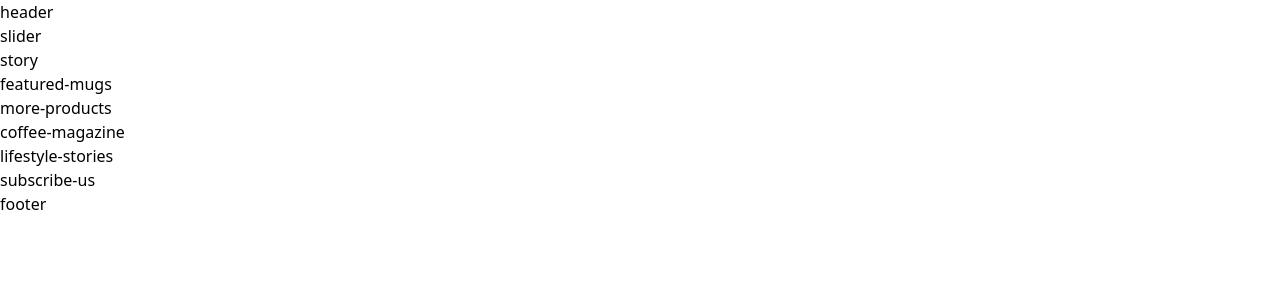
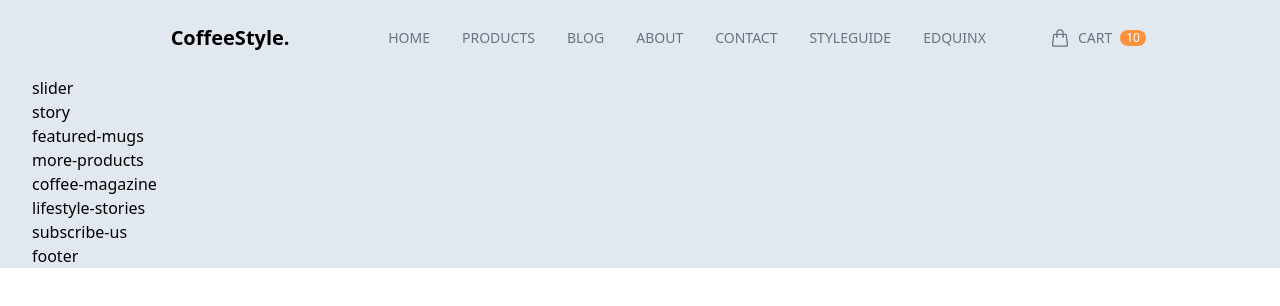
Before and after one commit to EdQuinx/TailwindProject, a website: page public/index.html in a window 1280 px wide. Drawn offline with Linux system fonts and the light colour scheme.

Commit message:
add header

```diff
--- a/public/index.html
+++ b/public/index.html
@@ -4,12 +4,73 @@
     <meta charset="UTF-8" />
     <meta name="viewport" content="width=device-width, initial-scale=1.0" />
     <title>CoffeeStyle</title>
-    <link href="./output.css" rel="stylesheet" />
+    <link href="./output.css" type="text/css" rel="stylesheet" />
   </head>
   <body>
     <div id="root">
-      <div class="content-wrapper">
-        <header>header</header>
+      <div
+        class="content-wrapper max-w-screen-2xl text-base mx-auto px-8 bg-slate-200"
+      >
+        <header class="py-6 mx-10">
+          <nav class="flex flex-row justify-between items-center">
+            <div
+              class="logo basis-2/6 text-center text-xl font-semibold cursor-pointer"
+            >
+              CoffeeStyle.
+            </div>
+            <ul
+              class="basis-3/6 flex items-center justify-end gap-8 uppercase text-sm text-gray-500 font-medium"
+            >
+              <li class="ct-top-menu-item">
+                <a href="#" class="">Home</a>
+              </li>
+              <li class="ct-top-menu-item">
+                <a href="#" class="">Products</a>
+              </li>
+              <li class="ct-top-menu-item">
+                <a href="#" class="">Blog</a>
+              </li>
+              <li class="ct-top-menu-item">
+                <a href="#" class="">About</a>
+              </li>
+              <li class="ct-top-menu-item">
+                <a href="#" class="">Contact</a>
+              </li>
+              <li class="ct-top-menu-item">
+                <a href="#" class="">StyleGuide</a>
+              </li>
+              <li class="ct-top-menu-item">
+                <a href="https://github.com/EdQuinx" class="">EdQuinx</a>
+              </li>
+            </ul>
+            <ul
+              class="basis-1/6 flex justify-start items-center ml-16 uppercase text-sm text-gray-500 font-medium"
+            >
+              <li class="ct-top-menu-item">
+                <a href="" class="flex items-center">
+                  <svg
+                    xmlns="http://www.w3.org/2000/svg"
+                    fill="none"
+                    viewBox="0 0 24 24"
+                    stroke-width="1.5"
+                    stroke="currentColor"
+                    class="ct-icon"
+                  >
+                    <path
+                      stroke-linecap="round"
+                      stroke-linejoin="round"
+                      d="M15.75 10.5V6a3.75 3.75 0 1 0-7.5 0v4.5m11.356-1.993 1.263 12c.07.665-.45 1.243-1.119 1.243H4.25a1.125 1.125 0 0 1-1.12-1.243l1.264-12A1.125 1.125 0 0 1 5.513 7.5h12.974c.576 0 1.059.435 1.119 1.007ZM8.625 10.5a.375.375 0 1 1-.75 0 .375.375 0 0 1 .75 0Zm7.5 0a.375.375 0 1 1-.75 0 .375.375 0 0 1 .75 0Z"
+                    />
+                  </svg>
+                  <span class="mx-2">Cart</span>
+                  <span class="ct-badge-circle bg-orange-400 text-white"
+                    >10</span
+                  >
+                </a>
+              </li>
+            </ul>
+          </nav>
+        </header>
         <main>
           <div class="slider">slider</div>
           <div class="story">story</div>
--- a/src/input.css
+++ b/src/input.css
@@ -1,3 +1,18 @@
 @tailwind base;
 @tailwind components;
 @tailwind utilities;
+
+/*
+ - ct = custom
+*/
+.ct-top-menu-item {
+  @apply cursor-pointer py-1 hover:text-gray-800 relative after:absolute after:bottom-0 after:left-0 after:bg-light-coffee after:h-0.5 after:w-0 hover:after:w-full after:transition-all after:ease-in-out after:duration-300;
+}
+
+.ct-icon {
+  @apply w-5 h-5 inline-block;
+}
+
+.ct-badge-circle {
+  @apply text-xs text-center rounded-full px-1.5;
+}
--- a/tailwind.config.js
+++ b/tailwind.config.js
@@ -2,7 +2,11 @@
 module.exports = {
   content: ["./public/**/*.{html,js}"],
   theme: {
-    extend: {},
+    extend: {
+      colors: {
+        'light-coffee': '#C89F94'
+      }
+    },
   },
   plugins: [],
 }
```
Also changed, not shown: README.md (added), public/output.css, 1 other file.
